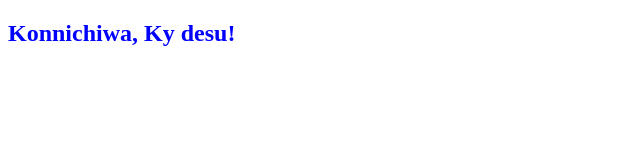
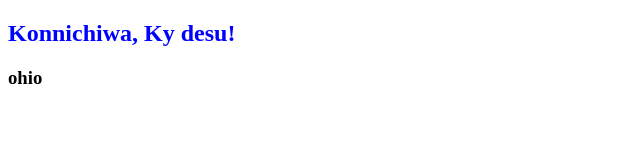
Before and after one commit to Kyliam/github-demo-kysan, a plain HTML site: page index.html in a window 1280 px wide. Shown: the full height of the page, 0-640 px from the left. Drawn offline with Linux system fonts and the light colour scheme.

Commit message:
resolve conflig

```diff
--- a/index.html
+++ b/index.html
@@ -8,5 +8,6 @@
 </head>
 <body>
     <h2>Konnichiwa, Ky desu!</h2>
+    <h3>ohio</h3>
 </body>
 </html>
```
